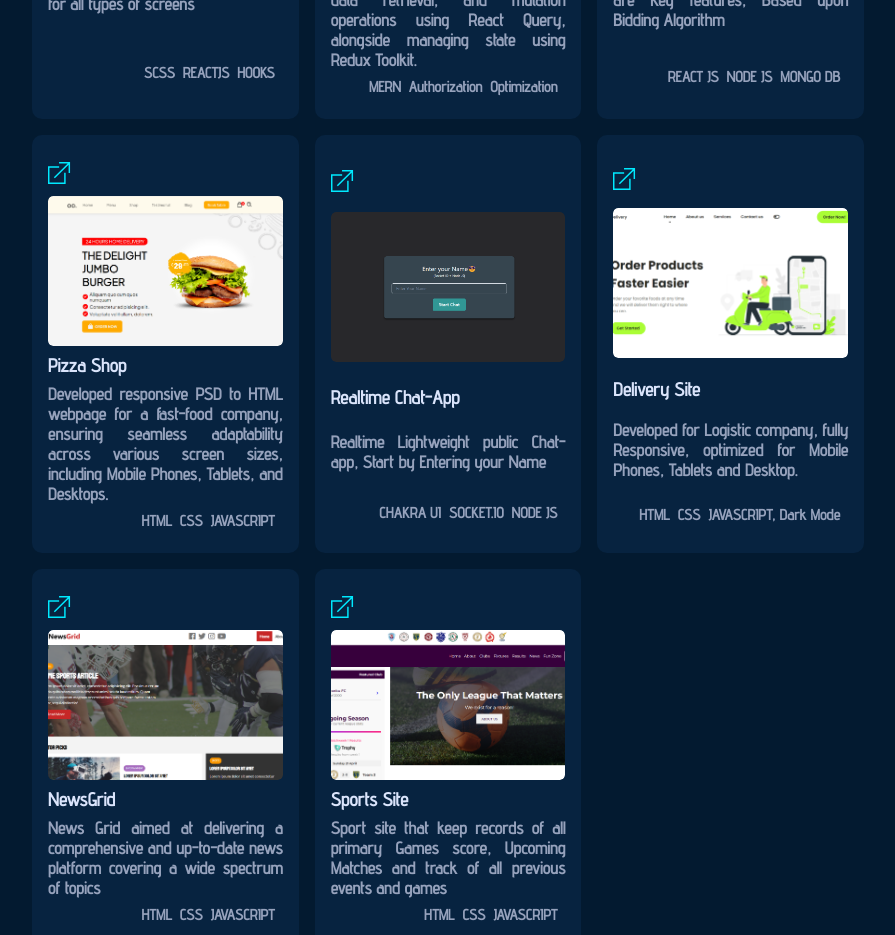
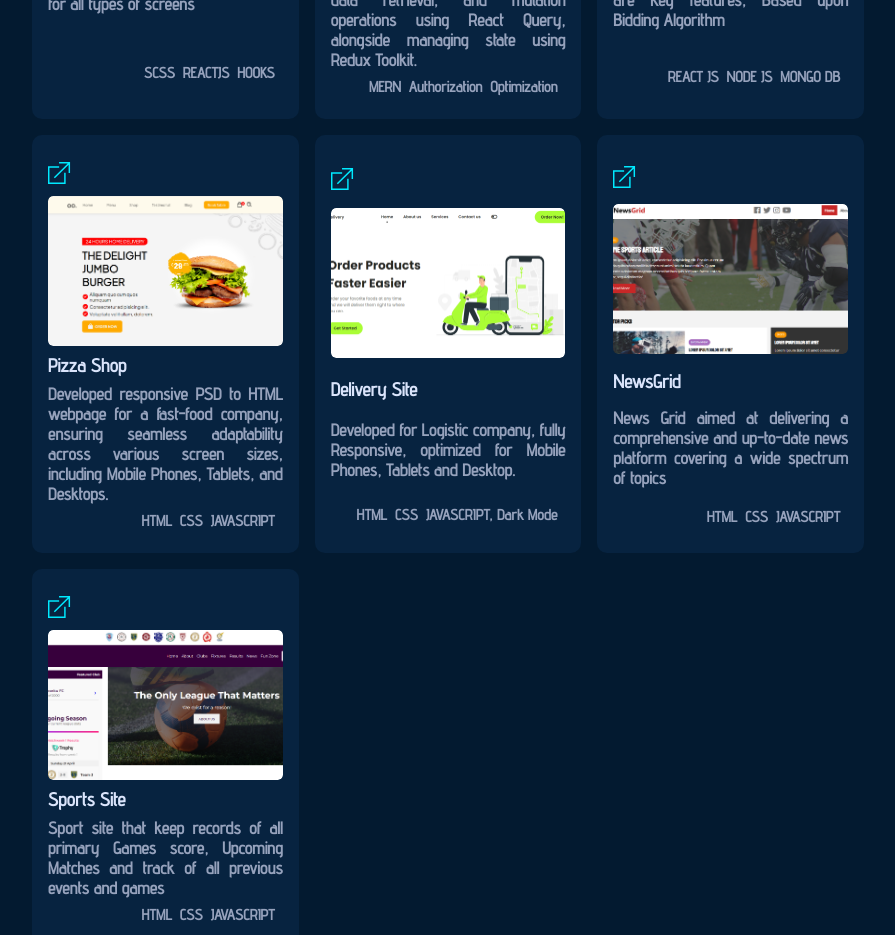
Before and after one commit to ShahzaibAftab/portfolio-site-react-scss, a React (Create React App) app: page / in a window 1280 px wide. Shown: the part 2220-3155 px from the top of the page, without its empty margins (192-1087 px from the left). Built offline with nearby package versions, Linux system fonts and the light colour scheme.

Commit message:
projects updated

```diff
--- a/src/Components/Projects/DataApi.js
+++ b/src/Components/Projects/DataApi.js
@@ -80,18 +80,18 @@ const DataApi = [
   //   tech2: "CHAKRA UI",
   //   tech3: "HOOKS",
   // },
-  {
-    id: 3,
-    image: img14,
-    demo: "https://github.com/ShahzaibAftab/Realtime-Chat-app",
-    livelink: "https://github.com/ShahzaibAftab/Realtime-Chat-app",
-    github: "https://github.com/ShahzaibAftab/Realtime-Chat-app",
-    title: "Realtime Chat-App",
-    desc: "Realtime Lightweight public Chat-app, Start by Entering your Name",
-    tech1: "CHAKRA UI",
-    tech2: "SOCKET.IO",
-    tech3: "NODE JS",
-  },
+  // {
+  //   id: 3,
+  //   image: img14,
+  //   demo: "https://github.com/ShahzaibAftab/Realtime-Chat-app",
+  //   livelink: "https://github.com/ShahzaibAftab/Realtime-Chat-app",
+  //   github: "https://github.com/ShahzaibAftab/Realtime-Chat-app",
+  //   title: "Realtime Chat-App",
+  //   desc: "Realtime Lightweight public Chat-app, Start by Entering your Name",
+  //   tech1: "CHAKRA UI",
+  //   tech2: "SOCKET.IO",
+  //   tech3: "NODE JS",
+  // },
   // {
   //   id: 4,
   //   image: img7,
```
